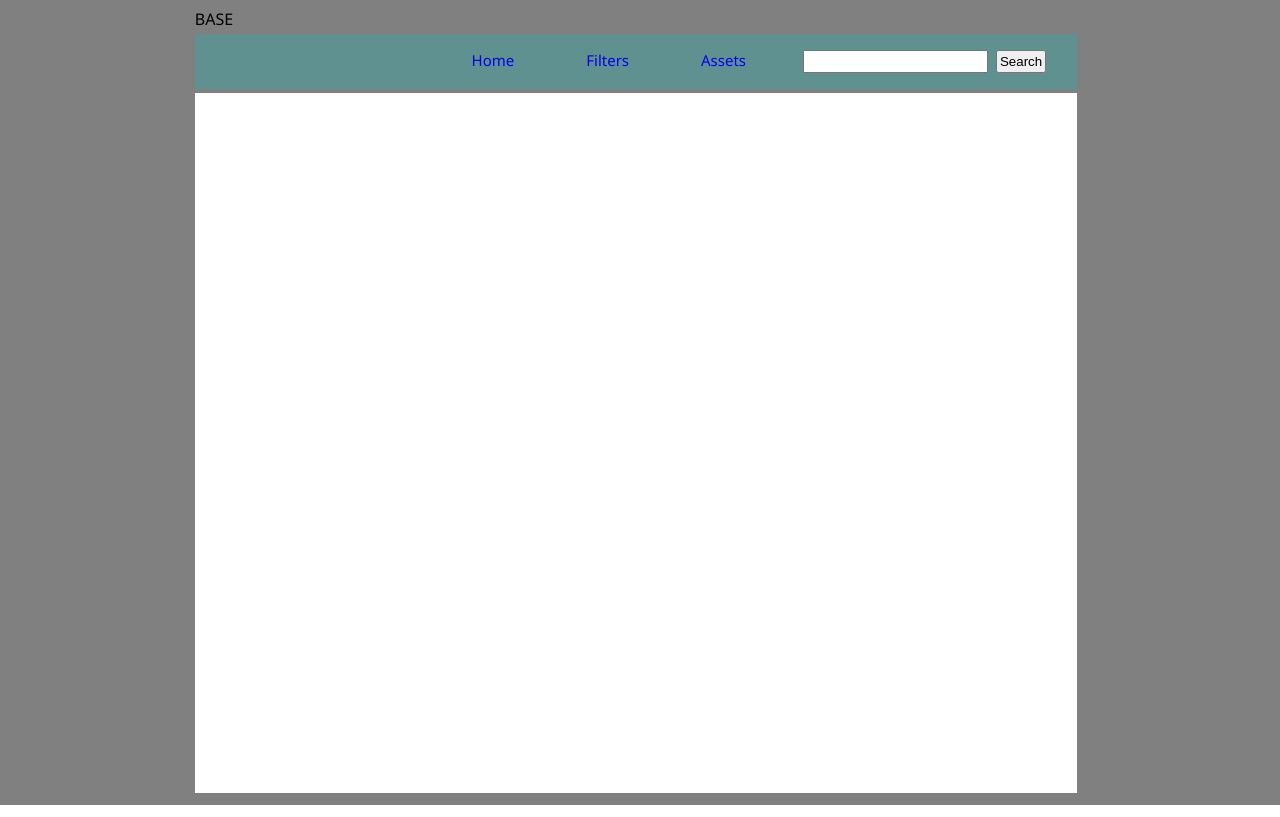
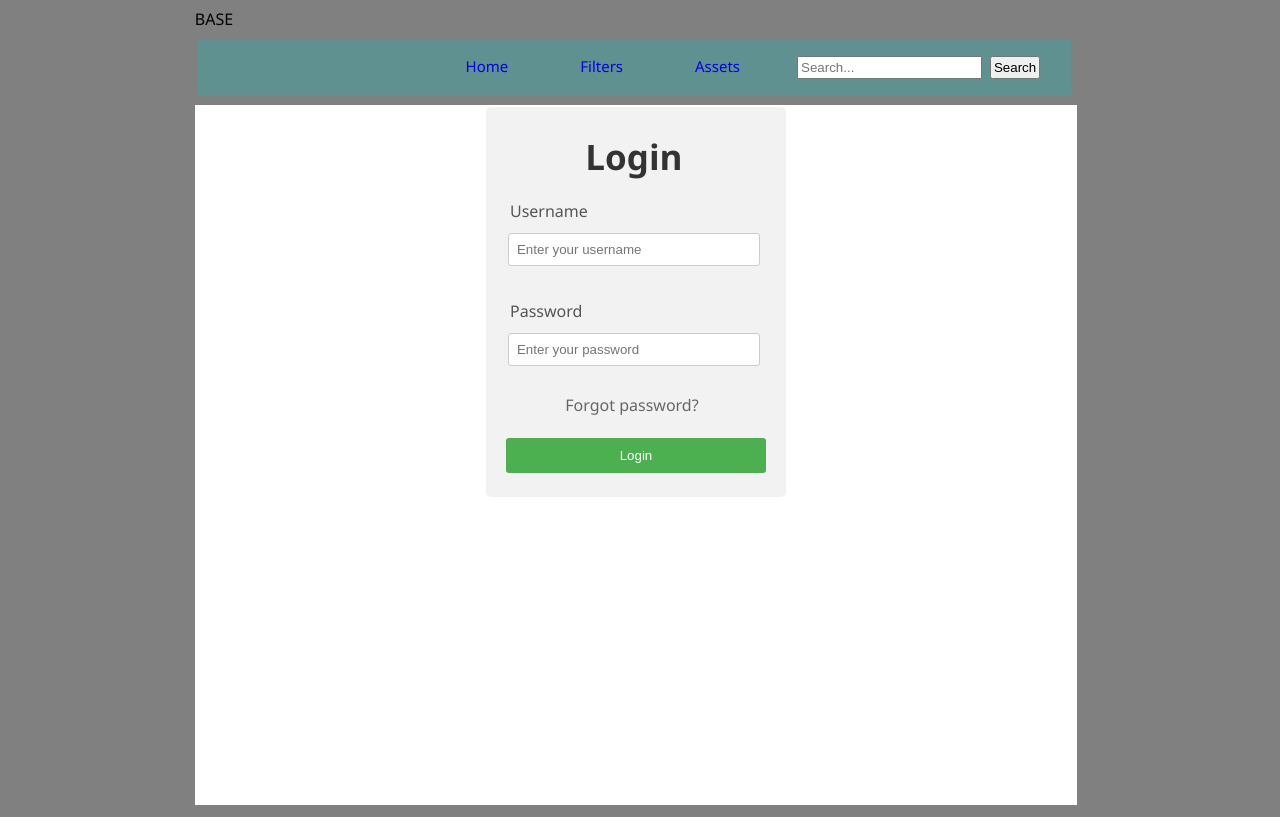
Before and after one commit to mihailo50/SAMAPP, a Django app: page /samapp/ in a window 1280 px wide. Run offline with Django 4.2, Linux system fonts and the light colour scheme; data comes from the database, SQL or seed files in the repository.

Commit message:
new temlate structure

```diff
--- a/samwa/samapp/static/style.css
+++ b/samwa/samapp/static/style.css
@@ -4,6 +4,64 @@
   box-sizing: border-box;
   margin-left: auto;
 }
+
+/* login */
+.login-card {
+  width: 300px;
+  margin: 0 auto;
+  padding: 20px;
+  background-color: #f2f2f2;
+  border-radius: 5px;
+}
+
+.login-card h2 {
+  text-align: center;
+  color: #333;
+}
+
+.input-container {
+  margin-bottom: 20px;
+}
+
+.input-container label {
+  display: block;
+  margin-bottom: 5px;
+  color: #555;
+}
+
+.input-container input[type="text"],
+.input-container input[type="password"] {
+  width: 100%;
+  padding: 8px;
+  border: 1px solid #ccc;
+  border-radius: 3px;
+}
+
+.forgot-password {
+  text-align: center;
+  margin-bottom: 20px;
+}
+
+.forgot-password a {
+  color: #666;
+  text-decoration: none;
+}
+
+button[type="submit"] {
+  display: block;
+  width: 100%;
+  padding: 10px;
+  background-color: #4CAF50;
+  color: #fff;
+  border: none;
+  border-radius: 3px;
+  cursor: pointer;
+}
+
+button[type="submit"]:hover {
+  background-color: #45a049;
+}
+
 
 body {
   font-family: 'Segoe UI', Tahoma, Geneva, Verdana, sans-serif;
--- a/samwa/samapp/templates/base.html
+++ b/samwa/samapp/templates/base.html
@@ -6,9 +6,13 @@
 	<meta http-equiv="X-UA-Compatible" content="IE=edge">
 	<meta name="viewport" content="width=device-width, initial-scale=1.0">
 	<link rel="stylesheet" href={% static 'style.css' %}>
-	{% block title %}BASE{% endblock %}
+	{% block title %}
+		BASE
+	{% endblock %}
 </head>
 
+<body>
+	<header>
 		<nav class="navbar">
 			<div class="menu">
 				<li>
@@ -20,22 +24,19 @@
 				<li>
 					<a id="assets-btn" href="{% url 'asset_menu' %}">Assets</a>
 				</li>
-		<label for="search_field">
-			<input type="text">
+				<form action="{% url 'search_asset' %}" method="get">
+					<input type="text" name="q" placeholder="Search...">
 					<button>Search</button>
-		</label>
+				</form>
 			</div>
 		</nav>
+	</header>
 
-<body>
-	{% block menu %}
+	<main class="container">
+		{% block homepage %}
+		{% endblock %}
+		{% block content %}
 			{% endblock  %}
-	<main class="container">
-		{% block content %}
-		{% endblock %}
 	</main>
-
-
-	<script src="https://code.jquery.com/jquery-3.6.0.min.js"></script>
 </body>
 </html>
--- /dev/null
+++ b/samwa/samapp/templates/login/login_page.html
@@ -0,0 +1,19 @@
+{% extends 'base.html' %}
+
+{% block content %}
+<div class="login-card">
+  <h2>Login</h2>
+  <div class="input-container">
+    <label for="username">Username</label>
+    <input type="text" id="username" name="username" placeholder="Enter your username">
+  </div>
+  <div class="input-container">
+    <label for="password">Password</label>
+    <input type="password" id="password" name="password" placeholder="Enter your password">
+  </div>
+  <div class="forgot-password">
+    <a href="#">Forgot password?</a>
+  </div>
+  <button type="submit">Login</button>
+</div>
+{% endblock %}
--- a/samwa/samapp/templates/menu/asset_menu.html
+++ b/samwa/samapp/templates/menu/asset_menu.html
@@ -1,4 +1,4 @@
-{% extends "base.html" %}
+{% extends "homepage.html" %}
 
 {% block menu %}
     <div class="asset-menu">
--- a/samwa/samapp/urls.py
+++ b/samwa/samapp/urls.py
@@ -1,10 +1,13 @@
 from django.urls import path
-from samapp.views import assets, homepage, extract
+from samapp.views import assets, homepage, extract, users
 
 urlpatterns = [
-    path('', homepage.homepage, name="homepage"),
-    path('all_assets', assets.all_assets, name="all_assets"),
+    path('homepage/', homepage.homepage, name="homepage"),
+    path('all_assets/', assets.all_assets, name="all_assets"),
     path('asset/<int:id>/', assets.asset_details, name='asset_details'),
+
+    # login
+    path('', users.login, name="login"),
 
     # extract
     path('assets/excel', extract.extract_all_excel, name="extract_all_excel"),
@@ -15,9 +18,12 @@ urlpatterns = [
     path('assets/', assets.asset_menu, name="asset_menu"),
 
     # filter
-    path('filter_by_model/', assets.filter_by_model, name='filter_by_model'),
-    path('filter_by_price/', assets.filter_by_price_range, name='filter_by_price_range'),
-    path('filter_by_bu/', assets.filter_by_bu, name="filter_by_bu"),
+    # path('filter_by_model/', assets.filter_by_model, name='filter_by_model'),
+    # path('filter_by_price/', assets.filter_by_price_range, name='filter_by_price_range'),
+    # path('filter_by_bu/', assets.filter_by_bu, name="filter_by_bu"),
+    path('filter/assets', assets.filter_assets, name="filter_assets"),
+    path('search/', assets.search_asset, name="search_asset"),
+
 
     # manage
     path('create_asset/', assets.create_asset, name="create_asset"),
--- a/samwa/samapp/views/homepage.py
+++ b/samwa/samapp/views/homepage.py
@@ -5,10 +5,10 @@ def homepage(request):
     models = asset_model.AssetModel.objects.all().distinct()
     business_units = business_unit.BusinessUnit.objects.all()
     assets = asset.Asset.objects.all()
-    print("HOMEPAGE:    ",models, business_units)
+
     context = {
             "assets": assets,
             "models": models,
             "business_units": business_units
         }
-    return render(request, "base.html", context)
+    return render(request, "homepage.html", context)
--- /dev/null
+++ b/samwa/samapp/views/users.py
@@ -0,0 +1,25 @@
+from django.contrib.auth import authenticate, login as auth_login
+
+from django.shortcuts import render, redirect
+
+def login(request):
+    if request.method == "POST":
+        username = request.POST.get("username")
+        password = request.POST.get("password")
+
+        # Authenticate user
+        user = authenticate(request, username=username, password=password)
+        if user is not None:
+            # Log the user in
+            auth_login(request, user)
+            return redirect("homepage")
+        else:
+            error_message = "Invalid username or password."
+    else:
+        error_message = None
+
+    context = {
+        "error_message": error_message,
+    }
+
+    return render(request, "login/login_page.html", context)
```
Also changed, not shown: samwa/samapp/static/login.css (added, +53 -0 lines), samwa/samapp/templates/assets/all_assets.html (+4 -7 lines), samwa/samapp/templates/assets/filtered_assets.html (deleted, +0 -48 lines), samwa/samapp/templates/homepage.html (added, +13 -0 lines), samwa/samapp/templates/menu/filter_menu.html (+10 -9 lines), samwa/samapp/views/assets.py (+61 -19 lines), samwa/samwa/settings.py (+0 -23 lines). Lines whose indentation alone changed are shown as unchanged.
